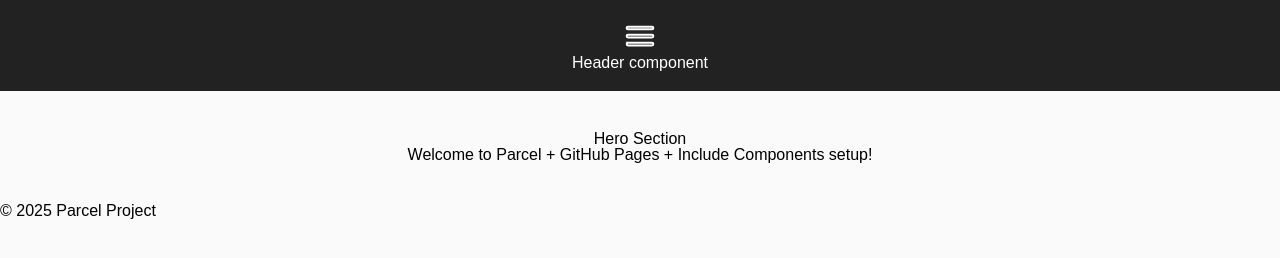
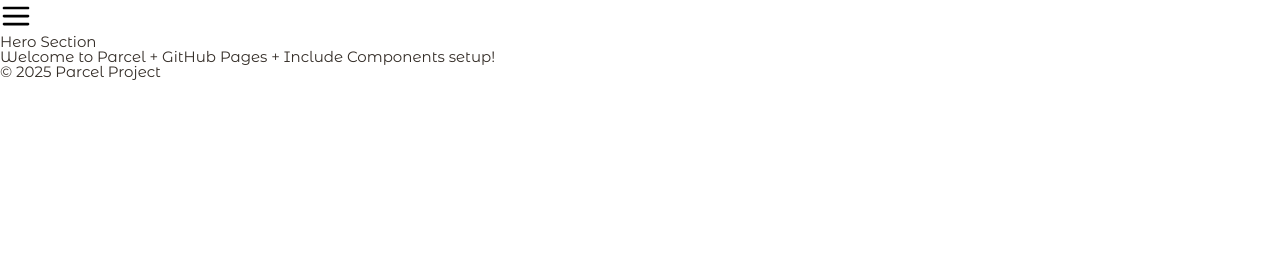
Before and after one commit to cursor280925-bh/coffee-box, a website built with Parcel: page src/index.html in a window 1280 px wide. Built offline with nearby package versions, Linux system fonts and the light colour scheme.

Commit message:
started base styles

```diff
--- a/src/components/header.html
+++ b/src/components/header.html
@@ -1,6 +1,7 @@
-<header class="site-header">
-  <svg width="32" height="32">
-    <use href="./images/icons.svg#icon-burger-menu"></use>
-  </svg>
-  <h1>Header component</h1>
+<header class="header">
+  <div class="icon-burger-menu">
+    <svg width="32" height="32">
+      <use href="./images/icons.svg#icon-burger-menu"></use>
+    </svg>
+  </div>
 </header>
--- /dev/null
+++ b/src/scss/base/_base.scss
@@ -0,0 +1,32 @@
+@use "../utils/variables" as *;
+@use "../utils/mixin";
+
+* {
+  box-sizing: border-box;
+}
+
+html,
+body {
+  @include mixin.font-size(15px, 400);
+  margin: 0;
+  padding: 0;
+  background: var(--bg);
+  color: $text;
+  font-family: $font-family;
+  scroll-behavior: smooth;
+}
+
+img {
+  display: block;
+  max-width: 100%;
+  height: auto;
+  object-fit: cover;
+  border-radius: 10px;
+}
+
+// svg {
+//   fill: none;
+//   stroke: white;
+//   stroke-width: 2px;
+//   transition: 0.3s;
+// }
--- a/src/scss/main.scss
+++ b/src/scss/main.scss
@@ -1,32 +1,8 @@
 // @import "modern-normalize";
 
-body {
-  font-family: sans-serif;
-  margin: 0;
-  padding: 0;
-  background-color: #fafafa;
-}
+//UTILS
+@use "./utils/variables";
+@use "./utils/mixin";
 
-header {
-  background: #222;
-  color: white;
-  padding: 20px;
-  text-align: center;
-}
-
-.hero {
-  padding: 40px;
-  text-align: center;
-}
-
-svg {
-  fill: none;
-  stroke: white;
-  stroke-width: 2px;
-  transition: 0.3s;
-
-  &:hover {
-    fill: white;
-    stroke: none;
-  }
-}
+// BASE
+@use "./base/base";
--- /dev/null
+++ b/src/scss/utils/_mixin.scss
@@ -0,0 +1,4 @@
+@mixin font-size($fs, $fw) {
+  font-size: $fs;
+  font-weight: $fw;
+}
--- /dev/null
+++ b/src/scss/utils/_variables.scss
@@ -0,0 +1,5 @@
+//Color
+$text: #342d27;
+
+//Typography
+$font-family: "Montserrat Alternates", sans-serif;
```
